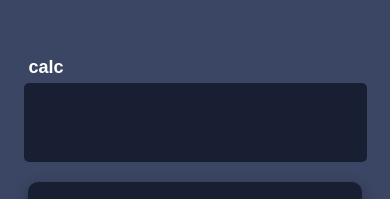
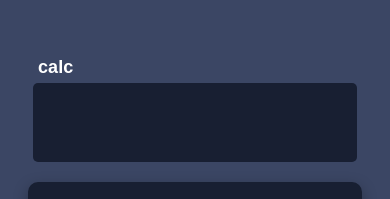
Before and after one commit to ashwakshaik14/Calculator, a plain HTML site: page index.html in a window 390 px wide. Shown: the part 134-333 px from the top of the page. Drawn offline with Linux system fonts and the light colour scheme.

Commit message:
Update index.html

```diff
--- a/index.html
+++ b/index.html
@@ -107,7 +107,7 @@
         /* Responsive styles for mobile screens */
         @media (max-width: 600px) {
             #ip {
-                padding: 1.5em 2.5em;
+                padding: 1.5em 2em;
                 /* Reduce padding */
                 font-size: 1.2em;
                 /* Smaller font for mobile */
```
